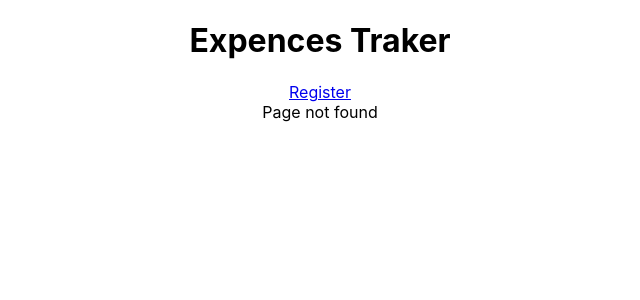
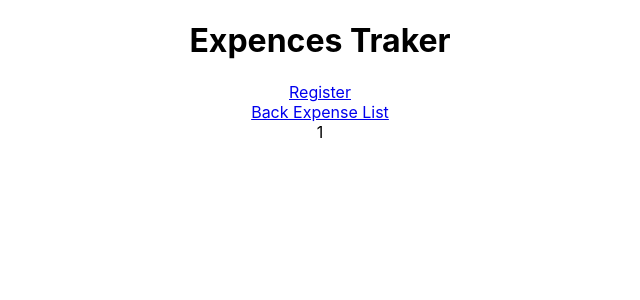
Before and after one commit to vvoityshyn/extracker, a React (Create React App) app in the folder extracker-ui/: page /expense/1 in a window 1280 px wide. Before the commit this address had no page. Shown: the top 300 px of the page, without its empty margins (320-960 px from the left). Built offline with nearby package versions, Linux system fonts and the light colour scheme.

Commit message:
Added expense item details

```diff
--- a/extracker-ui/src/App.js
+++ b/extracker-ui/src/App.js
@@ -4,6 +4,7 @@ import { Route, Link, BrowserRouter as Router, Switch } from 'react-router-dom'
 import ExpenceList from './pages/expences/ExpenceList';
 import RegistrationForm from './pages/account/RegistrationForm';
 import Notfound from './pages/common/NotFound';
+import ExpenseDetails from './pages/expences/ExpenseDetails';
 
 class App extends Component {
 
@@ -33,6 +34,7 @@ class App extends Component {
         <Switch>
           <Route exact path="/" component={ExpenceList} />
           <Route path="/register" component={RegistrationForm} />
+          <Route path='/expense/:expenseId' component={ExpenseDetails} />
           <Route component={Notfound} />
         </Switch>
       </div>
--- a/extracker-ui/src/pages/expences/ExpenceItem.js
+++ b/extracker-ui/src/pages/expences/ExpenceItem.js
@@ -1,4 +1,5 @@
 import React, { Component } from 'react';
+import { Link } from 'react-router-dom'
 
 
 class ExpenceItem extends Component {
@@ -51,6 +52,7 @@ class ExpenceItem extends Component {
                 <td>{ item.amount }</td>
                 <td>{ item.currency }</td>
                 <td><button onClick={(e) => this.onRemove(item.id, e)}>Remove</button></td>
+                <td><Link to={"/expense/" + item.id}>Details</Link></td>
             </tr>
         );
     }
--- a/extracker-ui/src/pages/expences/ExpenceList.js
+++ b/extracker-ui/src/pages/expences/ExpenceList.js
@@ -36,6 +36,7 @@ class ExpenceList extends Component {
                         <th>Amount</th>
                         <th>currency</th>
                         <th></th>
+                        <th></th>
                     </tr>
                 </thead>
                 <tbody>
--- /dev/null
+++ b/extracker-ui/src/pages/expences/ExpenseDetails.js
@@ -0,0 +1,34 @@
+import React, { Component } from 'react';
+import { Link } from 'react-router-dom'
+
+
+class ExpenseDetails extends Component {
+
+    constructor() {
+        super();
+        console.log("[ExpenseDetails] constructor");
+
+    }
+
+    componentDidMount() {
+        console.log("[ExpenseDetails] componentDidMount");
+    }
+
+    componentWillUnmount() {
+        console.log("[ExpenseDetails] componentWillUnmount");
+    }
+
+    render() {
+        console.log("[ExpenseDetails] render");
+
+        const id = this.props.match.params.expenseId;
+        return (
+            <div>
+                <Link to="/">Back Expense List</Link>
+                <div>{id}</div>
+            </div>
+        );
+    }
+}
+
+export default ExpenseDetails;
```
